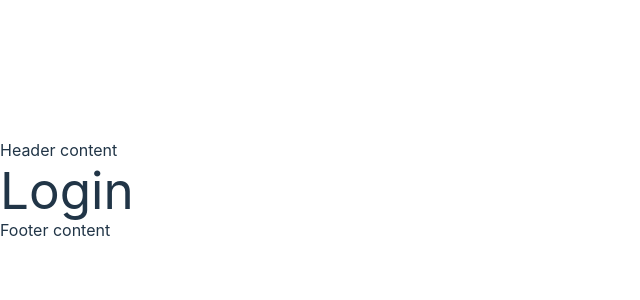
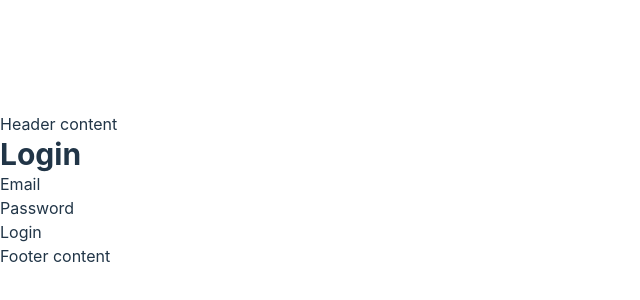
Before and after one commit to dasnonap/vehicle-seller, a React (Vite) app in the folder vs-frontend/: page /login in a window 1280 px wide. Shown: the part 210-510 px from the top of the page, without its empty margins (0-640 px from the left). Built offline with nearby package versions, Linux system fonts and the light colour scheme.

Commit message:
feat(frontend/authentication): polish auth flow add server error handling

```diff
--- a/vs-frontend/src/pages/Home.jsx
+++ b/vs-frontend/src/pages/Home.jsx
@@ -2,9 +2,17 @@ import { observer } from "mobx-react"
 import userStore from "../stores/userStore";
 
 const Home = observer(() => {
+
+    if(userStore.loadingUser){
+        return 'loading...';
+    }
+
+    const user = userStore.getCurrentUser();
+
+
     return (
         <h2>
-            Hello again, {userStore.getCurrentUser().first_name}
+            Hello again, {user.first_name}
         </h2>
     )
 });
--- a/vs-frontend/src/pages/Login.jsx
+++ b/vs-frontend/src/pages/Login.jsx
@@ -1,8 +1,73 @@
-function Login(){
+import { useForm } from "react-hook-form";
+import Form from "../fragments/Form";
+import TextInput from "../fragments/TextInput";
+import authStore from "../stores/authStore";
+import { useState } from "react";
+import { useNavigate } from "react-router-dom";
+
+const Login = () => {
+    const {
+        register,
+        handleSubmit,
+        formState: {errors}
+    } = useForm();
+    const [formErrors, setFormErrors] = useState();
+    const navigate = useNavigate();
+
+    const handleLoginFormSubmit = (data) =>{
+        authStore.setEmail(data.email);
+        authStore.setPassword(data.password);
+
+        authStore.login()
+        .then(() => navigate("/home", {replace: true}))
+        .catch((error) => {
+            if (error.response) {
+                setFormErrors(error.response.data.message);
+            } else if (error.request) {
+                setFormErrors(error.request);
+            } else {
+                setFormErrors('Error', error.message);
+            }
+        })
+    }
+
+    const handleLoginFormError = (error) => {
+        console.error(error);
+    }
     return (
-        <div>
-            <h1>Login</h1>
-        </div>
+       <div className="bg-red">
+            <h1 className="text-3xl font-bold underlin">Login</h1>
+
+            {formErrors ? (
+                <h3>
+                    {formErrors}
+                </h3>
+            ) : ''}
+
+            <Form handleFormSubmit={handleSubmit(handleLoginFormSubmit, handleLoginFormError)}>
+                <TextInput
+                    label={"Email"}
+                    name={'email'}
+                    id={'email'}
+                    defaultValue={''}
+                    register={register('email', { required: true, pattern: /^[\w.-]+@[a-zA-Z\d.-]+\.[a-zA-Z]{2,}$/i })}
+                    isFieldError={errors.email}
+                    fieldError={"An email needs to be provided"}
+                />
+
+                <TextInput
+                    label={"Password"}
+                    name={'password'}
+                    id={'password'}
+                    defaultValue={''}
+                    register={register('password', { required: true, pattern: /(?=.*\w)(?=.*\W)(?=.*\d).+/gm })}
+                    isFieldError={errors.password}
+                    type="password"
+                    fieldError={"The password must include atleast one special char and number"}
+                />
+                <input type="submit" value={'Login'}/>
+            </Form>
+       </div>
     )
 }
 
--- a/vs-frontend/src/pages/Register.jsx
+++ b/vs-frontend/src/pages/Register.jsx
@@ -4,6 +4,7 @@ import TextInput from "../fragments/TextInput";
 import authStore from "../stores/authStore";
 import { observer } from "mobx-react";
 import { useNavigate } from "react-router-dom";
+import { useState } from "react";
 
 const Register = observer(() => {
     const {
@@ -12,23 +13,35 @@ const Register = observer(() => {
         formState: { errors },
     } = useForm();
     const navigate = useNavigate();
+    const [formErrors, setFormErrors] = useState()
 
-    const handleRegisterFormSubmit = async (data) => {
+    const handleRegisterFormSubmit = (data) => {
         authStore.setValues(data);
 
-        await authStore.register();
-
-        navigate("/home", {replace: true});
+        authStore.register()
+        .then(() => navigate("/home", {replace: true}))
+        .catch((error) => {
+            if (error.response) {
+                setFormErrors(error.response.data.message);
+            } else if (error.request) {
+                setFormErrors(error.request);
+            } else {
+                setFormErrors('Error', error.message);
+            }
+        })
     }
 
-    const handleRegisterFormError = (error) => {
-        console.error(error);
-    }
     return (
         <div className="bg-red">
             <h1 className="text-3xl font-bold underline">Register</h1>
 
-            <Form handleFormSubmit={handleSubmit(handleRegisterFormSubmit, handleRegisterFormError)}>
+            {formErrors ? (
+                <h3>
+                    {formErrors}
+                </h3>
+            ) : ''}
+
+            <Form handleFormSubmit={handleSubmit(handleRegisterFormSubmit)}>
                 <TextInput
                     label={"First Name"}
                     name={'first_name'}
--- a/vs-frontend/src/stores/authStore.js
+++ b/vs-frontend/src/stores/authStore.js
@@ -39,18 +39,25 @@ class AuthStore{
     register(){
         return client.Auth.register(
             this.values.first_name, this.values.last_name, this.values.email, this.values.password
-        ).then((response) => {
+        )
+        .then((response) => {
             commonStore.setToken(response.data.token);
-        }).then(() => {
-            userStore.pullUser()
-        }).catch((error) => {
-            if (error.response) {
-                console.log(error.response.data.message);
-            } else if (error.request) {
-                console.log(error.request);
-            } else {
-                console.log('Error', error.message);
-            }
+        })
+        .catch((error) => {
+           return Promise.reject(error);
+        });
+    }
+
+    login(){
+        return client.Auth.login(
+            this.values.email,
+            this.values.password
+        )
+        .then((response) => {
+            commonStore.setToken(response.data.token);
+        })
+        .catch((error) => {
+            return Promise.reject(error);
         });
     }
 
--- a/vs-frontend/src/stores/client.js
+++ b/vs-frontend/src/stores/client.js
@@ -32,6 +32,12 @@ const Auth = {
     },
     current: () => {
         return request.post('/user/index');
+    },
+    login: (email, password) => {
+        return request.post('/login',{
+            email: email,
+            password: password
+        });
     }
 }
 
--- a/vs-frontend/src/stores/commonStore.js
+++ b/vs-frontend/src/stores/commonStore.js
@@ -1,15 +1,30 @@
-import { makeAutoObservable } from "mobx";
+import { makeAutoObservable, reaction } from "mobx";
 
 class CommonStore{
-    token = null;
+    token = window.localStorage.getItem('token');
 
     constructor(){
         makeAutoObservable(this);
+
+        reaction(
+            () => this.token,
+            token => {
+                if (token) {
+                    window.localStorage.setItem('token', this.token);
+                } else {
+                    window.localStorage.removeItem('token');
+                }
+            }
+        )
     }
 
     setToken(token){
         this.token = token;
     }
+
+    getToken(){
+        return this.token;
+    }
 }
 
 export default new CommonStore();
--- a/vs-frontend/src/stores/userStore.js
+++ b/vs-frontend/src/stores/userStore.js
@@ -1,12 +1,16 @@
 import {makeAutoObservable, action} from 'mobx';
 import client from './client';
 import User from '../data/User';
-
+import commonStore from './commonStore';
+import { redirect } from 'react-router-dom';
 class UserStore{
     currentUser = null;
+    loadingUser;
 
     constructor(){
         makeAutoObservable(this);
+
+        this.loadUserFromServer();
     }
 
     getCurrentUser(){
@@ -18,18 +22,31 @@ class UserStore{
     }
 
     pullUser(){
+        this.loadingUser = true;
         return client.Auth.current()
             .then(action(
                 ({data}) => {
                     this.setCurrentUser(new User(data.user));
                 }
-            )
-        )
+            ))
+            .finally(action(() => this.loadingUser = false))
+
     }
 
     forgetUser(){
         this.currentUser = undefined;
     }
+
+    async loadUserFromServer(){
+        const token = commonStore.getToken();
+
+        if (token) {
+            console.log(token);
+            await this.pullUser()
+        } else {
+            redirect('/login');
+        }
+    }
 }
 
 
```
